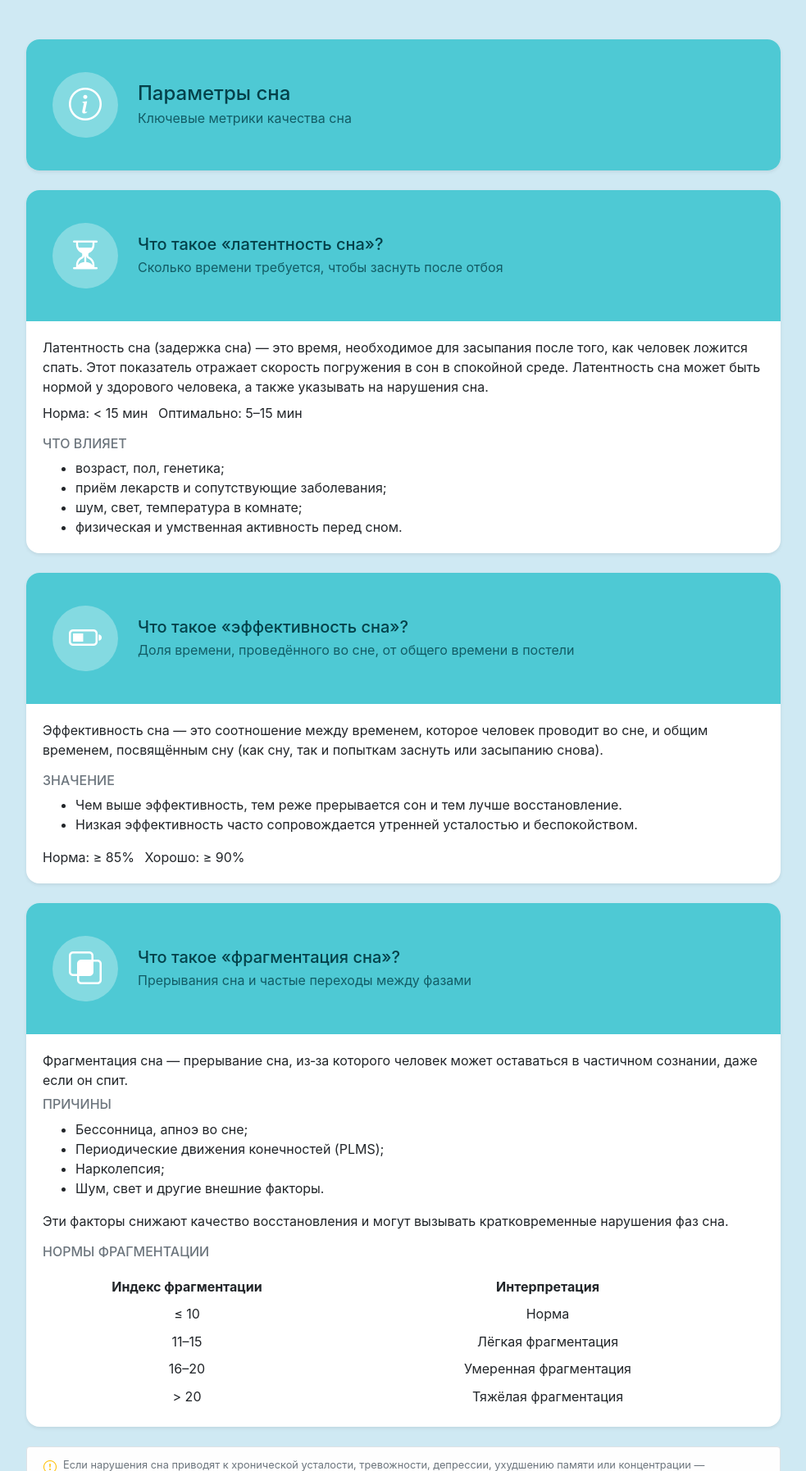
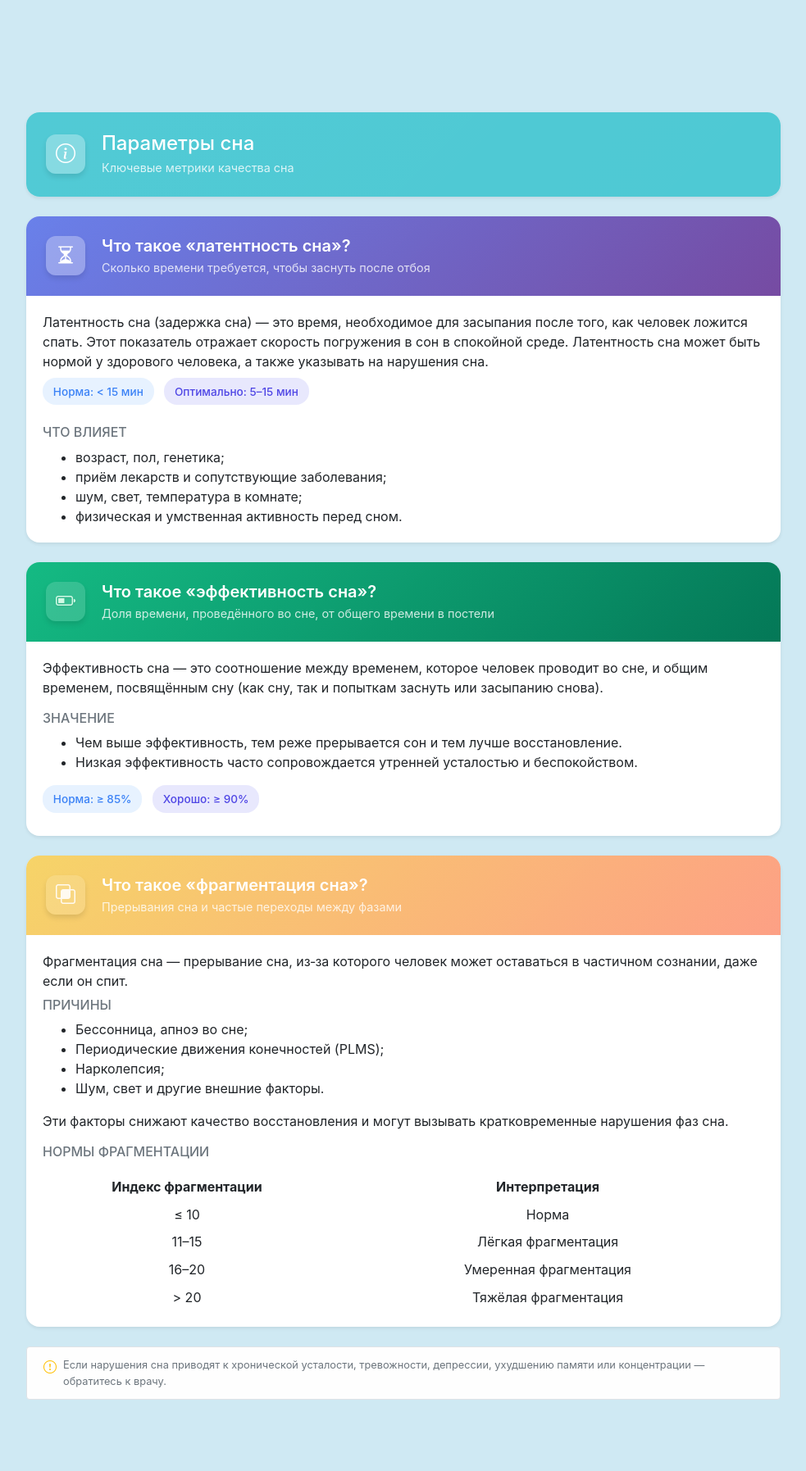
Before and after one commit to NeMoVetr/Web-sleep-app, a Django app: page /sleep-fragmentation/ in a window 1280 px wide. Shown: the part 66-1861 px from the top of the page at 82% size, without its empty margins (148-1131 px from the left). Run offline with Django 4.2, Linux system fonts and the light colour scheme; the visitor is signed in with stand-in values (Sample User, id 1); parts of the project's set-up code (start-up, migrations or seed data) failed here and were passed over; some libraries are stand-ins or nearby versions.

Commit message:
update project

```diff
--- a/sleepproject/sleep_tracking_app/static/css/style.css
+++ b/sleepproject/sleep_tracking_app/static/css/style.css
@@ -460,3 +533,140 @@ select {
     background-size: 1.25rem;
     padding-right: 2.5rem !important;
 }
+
+/* Profile Headers with Soft Gradients */
+.profile-header {
+    padding: 1.5rem;
+    border-radius: 0.75rem 0.75rem 0 0;
+    color: white;
+    display: flex;
+    align-items: center;
+    gap: 1.25rem;
+    position: relative;
+    overflow: hidden;
+}
+
+.profile-header::before {
+    content: '';
+    position: absolute;
+    top: 0;
+    left: 0;
+    right: 0;
+    bottom: 0;
+    opacity: 0.1;
+    background: linear-gradient(135deg, rgba(255,255,255,0.2) 0%, rgba(255,255,255,0) 100%);
+    z-index: 0;
+}
+
+.profile-avatar {
+    width: 48px;
+    height: 48px;
+    border-radius: 12px;
+    display: flex;
+    align-items: center;
+    justify-content: center;
+    font-size: 1.5rem;
+    position: relative;
+    z-index: 1;
+    box-shadow: 0 4px 6px rgba(0, 0, 0, 0.1);
+}
+
+.profile-header h5 {
+    margin: 0;
+    font-weight: 600;
+    position: relative;
+    z-index: 1;
+    color: white;
+}
+
+.profile-header .text-muted {
+    color: rgba(255, 255, 255, 0.8) !important;
+    font-size: 0.9rem;
+    position: relative;
+    z-index: 1;
+}
+
+/* Indigo Header (Moon & Stars) */
+.profile-header--indigo {
+    background: linear-gradient(135deg, #667eea 0%, #764ba2 100%);
+}
+
+.profile-avatar--indigo {
+    background: rgba(255, 255, 255, 0.15);
+    color: #e0e7ff;
+}
+
+/* Emerald Header (Graph) */
+.profile-header--teal {
+    background: linear-gradient(135deg, #10b981 0%, #047857 100%);
+}
+
+.profile-avatar--teal {
+    background: rgba(255, 255, 255, 0.15);
+    color: #d1fae5;
+    text-shadow: 0 1px 2px rgba(0, 0, 0, 0.1);
+}
+
+/* Red Header (Heart Rate) */
+.profile-header--rose {
+    background: linear-gradient(135deg, #ff5e62 0%, #ff2d55 100%);
+}
+
+.profile-avatar--rose {
+    background: rgba(255, 255, 255, 0.2);
+    color: #ffebee;
+    text-shadow: 0 2px 4px rgba(0, 0, 0, 0.1);
+}
+
+/* Amber Header (Lightbulb) */
+.profile-header--amber {
+    background: linear-gradient(135deg, #f6d365 0%, #fda085 100%);
+}
+
+.profile-avatar--amber {
+    background: rgba(255, 255, 255, 0.15);
+    color: #fffaf0;
+}
+
+/* Badge Styles */
+.badge-soft {
+    display: inline-block;
+    padding: 0.4rem 0.8rem;
+    border-radius: 1rem;
+    font-size: 0.85rem;
+    font-weight: 500;
+    margin-right: 0.5rem;
+    margin-bottom: 0.5rem;
+}
+
+.badge-soft--day {
+    background: rgba(96, 165, 250, 0.15);
+    color: #3b82f6;
+}
+
+.badge-soft--night {
+    background: rgba(99, 102, 241, 0.15);
+    color: #4f46e5;
+}
+
+.badge-soft--sun {
+    background: rgba(251, 191, 36, 0.15);
+    color: #d97706;
+}
+
+/* Responsive Adjustments */
+@media (max-width: 768px) {
+    .profile-header {
+        padding: 1.25rem;
+        flex-direction: column;
+        text-align: center;
+    }
+
+    .profile-avatar {
+        margin: 0 auto 1rem;
+    }
+
+    .profile-header h5 {
+        margin-bottom: 0.25rem;
+    }
+}
--- a/sleepproject/sleep_tracking_app/static/javascript/sleep_statistic_graphs.js
+++ b/sleepproject/sleep_tracking_app/static/javascript/sleep_statistic_graphs.js
@@ -203,8 +203,7 @@ function loadPage(params) {
 
             // Обновляем текст о средней продолжительности сна
             const avgDurationElement = $('#avg_duration');
-
-            avgDurationElement.text(`${response.avg_sleep_duration} часов.`);
+            avgDurationElement.text(`${response.metric.avg_sleep_duration} часов.`);
 
 
             // Обновляем пагинацию
--- a/sleepproject/sleep_tracking_app/templates/sleep_statistic/sleep_statistics_show.html
+++ b/sleepproject/sleep_tracking_app/templates/sleep_statistic/sleep_statistics_show.html
@@ -256,7 +256,7 @@
                             <p class="mb-4">Средняя продолжительность сна за этот период:
                                 <strong class="text-primary" id="avg_duration">
                                     {% if metric.avg_sleep_duration %}
-                                        {{ metric.avg_sleep_duration }}
+                                        {{ metric.avg_sleep_duration|safe }} часов.
                                     {% else %}
                                         0 часов.
                                     {% endif %}
```
Also changed, not shown: other parts of sleepproject/sleep_tracking_app/static/css/style.css (+74 -1 lines).
